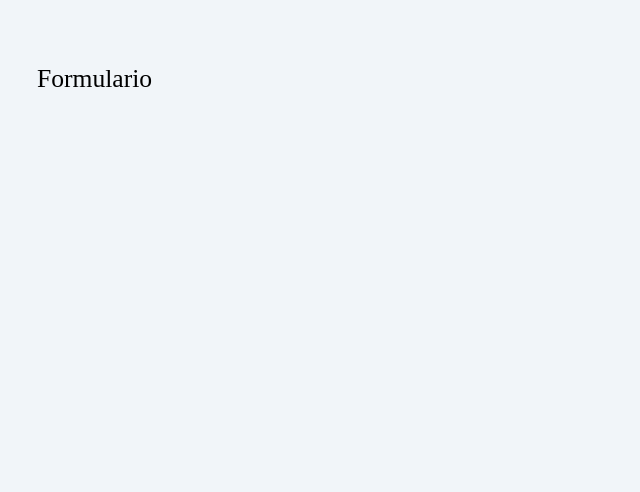
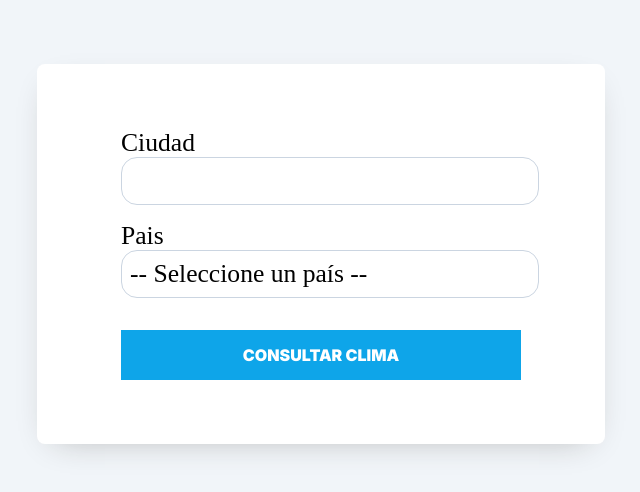
Before and after one commit to FrancoSilva77/react-clima, a React (Vite) app: page / in a window 1280 px wide. Shown: the top 492 px of the page, without its empty margins (3-643 px from the left). Built offline with nearby package versions, Linux system fonts and the light colour scheme; a web font is replaced by a local one.

Commit message:
Formulario add

```diff
--- a/index.html
+++ b/index.html
@@ -2,7 +2,7 @@
 <html lang="en">
   <head>
     <meta charset="UTF-8" />
-    <link rel="icon" type="image/svg+xml" href="/src/favicon.svg" />
+    <link rel="icon" type="image/svg+xml" href="/public/vite.svg" />
     <meta name="viewport" content="width=device-width, initial-scale=1.0" />
     <title>Clima App - Context</title>
     <link
--- a/src/components/Formulario.jsx
+++ b/src/components/Formulario.jsx
@@ -1,6 +1,32 @@
 const Formulario = () => {
   return (
-    <div>Formulario</div>
+    <div className="contenedor">
+      <form action="">
+        <div className="campo">
+          <label htmlFor="ciudad">Ciudad</label>
+          <input type="text"
+            id="ciudad"
+            name="ciudad"
+          />
+        </div>
+        <div className="campo">
+          <label htmlFor="pais">Pais</label>
+          <select name="pais" id="pais">
+            <option value="">-- Seleccione un país --</option>
+            <option value="US">Estados Unidos</option>
+            <option value="MX">México</option>
+            <option value="AR">Argentina</option>
+            <option value="CO">Colombia</option>
+            <option value="CR">Costa Rica</option>
+            <option value="ES">España</option>
+            <option value="PE">Perú</option>
+          </select>
+        </div>
+        <input type="submit" value='Consultar clima' />
+
+
+      </form>
+    </div>
   )
 }
 
```
